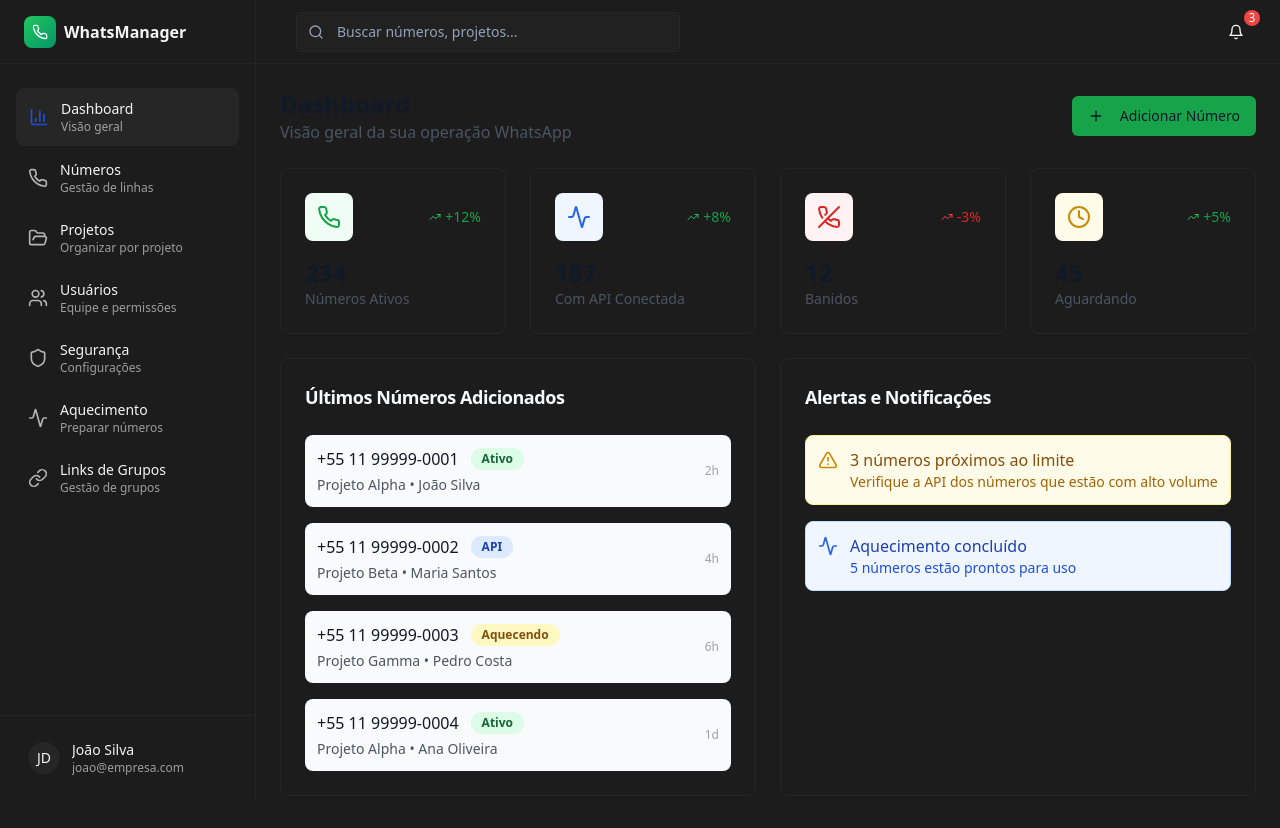
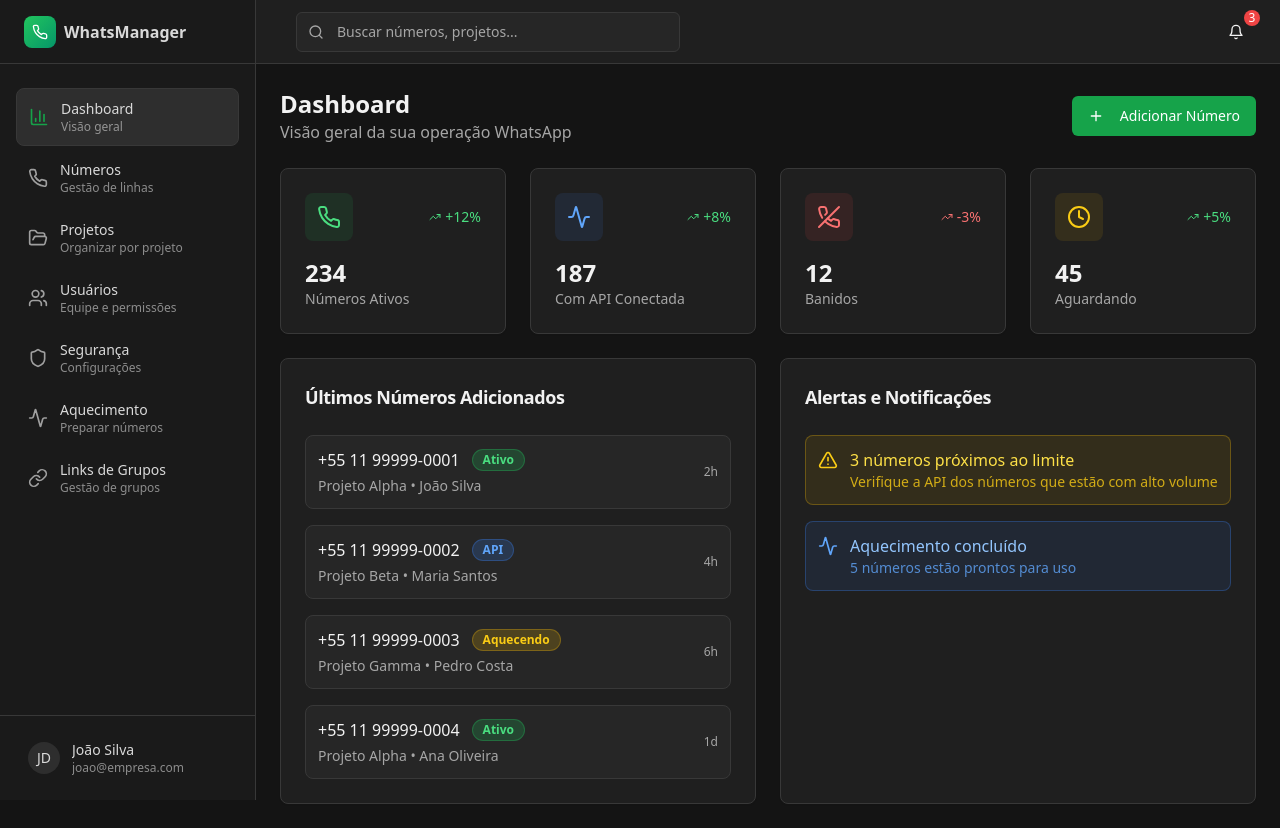
Before and after one commit to neoads/wa-flow-control-91, a React (Vite) app: page / in a window 1280 px wide. Built offline with nearby package versions, Linux system fonts and the light colour scheme.

Commit message:
Fix: Improve color scheme and readability
Adjust the color palette for better visual harmony and readability.

```diff
--- a/src/components/Dashboard.tsx
+++ b/src/components/Dashboard.tsx
@@ -21,8 +21,8 @@ export const Dashboard = () => {
       change: "+12%",
       trend: "up",
       icon: Phone,
-      color: "text-green-600",
-      bgColor: "bg-green-50"
+      color: "text-green-400",
+      bgColor: "bg-green-500/10"
     },
     {
       title: "Com API Conectada",
@@ -30,8 +30,8 @@ export const Dashboard = () => {
       change: "+8%",
       trend: "up",
       icon: Activity,
-      color: "text-blue-600",
-      bgColor: "bg-blue-50"
+      color: "text-blue-400",
+      bgColor: "bg-blue-500/10"
     },
     {
       title: "Banidos",
@@ -39,8 +39,8 @@ export const Dashboard = () => {
       change: "-3%",
       trend: "down",
       icon: PhoneOff,
-      color: "text-red-600",
-      bgColor: "bg-red-50"
+      color: "text-red-400",
+      bgColor: "bg-red-500/10"
     },
     {
       title: "Aguardando",
@@ -48,8 +48,8 @@ export const Dashboard = () => {
       change: "+5%",
       trend: "up",
       icon: Clock,
-      color: "text-yellow-600",
-      bgColor: "bg-yellow-50"
+      color: "text-yellow-400",
+      bgColor: "bg-yellow-500/10"
     }
   ];
 
@@ -62,11 +62,11 @@ export const Dashboard = () => {
 
   const getStatusColor = (status: string) => {
     switch (status) {
-      case "Ativo": return "bg-green-100 text-green-800";
-      case "API": return "bg-blue-100 text-blue-800";
-      case "Aquecendo": return "bg-yellow-100 text-yellow-800";
-      case "Banido": return "bg-red-100 text-red-800";
-      default: return "bg-gray-100 text-gray-800";
+      case "Ativo": return "bg-green-500/20 text-green-400 border border-green-500/30";
+      case "API": return "bg-blue-500/20 text-blue-400 border border-blue-500/30";
+      case "Aquecendo": return "bg-yellow-500/20 text-yellow-400 border border-yellow-500/30";
+      case "Banido": return "bg-red-500/20 text-red-400 border border-red-500/30";
+      default: return "bg-gray-500/20 text-gray-400 border border-gray-500/30";
     }
   };
 
@@ -75,10 +75,10 @@ export const Dashboard = () => {
       {/* Header */}
       <div className="flex items-center justify-between">
         <div>
-          <h1 className="text-2xl font-bold text-gray-900">Dashboard</h1>
-          <p className="text-gray-600">Visão geral da sua operação WhatsApp</p>
+          <h1 className="text-2xl font-bold text-foreground">Dashboard</h1>
+          <p className="text-muted-foreground">Visão geral da sua operação WhatsApp</p>
         </div>
-        <Button className="bg-green-600 hover:bg-green-700">
+        <Button className="bg-green-600 hover:bg-green-700 text-white">
           <Plus className="h-4 w-4 mr-2" />
           Adicionar Número
         </Button>
@@ -89,22 +89,22 @@ export const Dashboard = () => {
         {kpis.map((kpi) => {
           const Icon = kpi.icon;
           return (
-            <Card key={kpi.title} className="hover:shadow-md transition-shadow">
+            <Card key={kpi.title} className="hover:shadow-lg transition-shadow border-border bg-card">
               <CardContent className="p-6">
                 <div className="flex items-center justify-between">
                   <div className={`p-3 rounded-lg ${kpi.bgColor}`}>
                     <Icon className={`h-6 w-6 ${kpi.color}`} />
                   </div>
                   <div className="flex items-center space-x-1 text-sm">
-                    <TrendingUp className={`h-3 w-3 ${kpi.trend === 'up' ? 'text-green-500' : 'text-red-500'}`} />
-                    <span className={kpi.trend === 'up' ? 'text-green-600' : 'text-red-600'}>
+                    <TrendingUp className={`h-3 w-3 ${kpi.trend === 'up' ? 'text-green-400' : 'text-red-400'}`} />
+                    <span className={kpi.trend === 'up' ? 'text-green-400' : 'text-red-400'}>
                       {kpi.change}
                     </span>
                   </div>
                 </div>
                 <div className="mt-4">
-                  <h3 className="text-2xl font-bold text-gray-900">{kpi.value}</h3>
-                  <p className="text-sm text-gray-600">{kpi.title}</p>
+                  <h3 className="text-2xl font-bold text-foreground">{kpi.value}</h3>
+                  <p className="text-sm text-muted-foreground">{kpi.title}</p>
                 </div>
               </CardContent>
             </Card>
@@ -114,49 +114,49 @@ export const Dashboard = () => {
 
       {/* Recent Activity */}
       <div className="grid grid-cols-1 lg:grid-cols-2 gap-6">
-        <Card>
+        <Card className="border-border bg-card">
           <CardHeader>
-            <CardTitle className="text-lg">Últimos Números Adicionados</CardTitle>
+            <CardTitle className="text-lg text-foreground">Últimos Números Adicionados</CardTitle>
           </CardHeader>
           <CardContent>
             <div className="space-y-4">
               {recentNumbers.map((item, index) => (
-                <div key={index} className="flex items-center justify-between p-3 bg-gray-50 rounded-lg">
+                <div key={index} className="flex items-center justify-between p-3 bg-muted/50 rounded-lg border border-border">
                   <div className="flex-1">
                     <div className="flex items-center space-x-3">
-                      <span className="font-medium text-gray-900">{item.number}</span>
+                      <span className="font-medium text-foreground">{item.number}</span>
                       <Badge className={getStatusColor(item.status)}>{item.status}</Badge>
                     </div>
-                    <div className="mt-1 text-sm text-gray-600">
+                    <div className="mt-1 text-sm text-muted-foreground">
                       {item.project} • {item.user}
                     </div>
                   </div>
-                  <span className="text-xs text-gray-400">{item.time}</span>
+                  <span className="text-xs text-muted-foreground">{item.time}</span>
                 </div>
               ))}
             </div>
           </CardContent>
         </Card>
 
-        <Card>
+        <Card className="border-border bg-card">
           <CardHeader>
-            <CardTitle className="text-lg">Alertas e Notificações</CardTitle>
+            <CardTitle className="text-lg text-foreground">Alertas e Notificações</CardTitle>
           </CardHeader>
           <CardContent>
             <div className="space-y-4">
-              <div className="flex items-start space-x-3 p-3 bg-yellow-50 rounded-lg border border-yellow-200">
-                <AlertTriangle className="h-5 w-5 text-yellow-600 mt-0.5" />
+              <div className="flex items-start space-x-3 p-3 bg-yellow-500/10 rounded-lg border border-yellow-500/30">
+                <AlertTriangle className="h-5 w-5 text-yellow-400 mt-0.5" />
                 <div>
-                  <p className="font-medium text-yellow-800">3 números próximos ao limite</p>
-                  <p className="text-sm text-yellow-700">Verifique a API dos números que estão com alto volume</p>
+                  <p className="font-medium text-yellow-300">3 números próximos ao limite</p>
+                  <p className="text-sm text-yellow-400/80">Verifique a API dos números que estão com alto volume</p>
                 </div>
               </div>
 
-              <div className="flex items-start space-x-3 p-3 bg-blue-50 rounded-lg border border-blue-200">
-                <Activity className="h-5 w-5 text-blue-600 mt-0.5" />
+              <div className="flex items-start space-x-3 p-3 bg-blue-500/10 rounded-lg border border-blue-500/30">
+                <Activity className="h-5 w-5 text-blue-400 mt-0.5" />
                 <div>
-                  <p className="font-medium text-blue-800">Aquecimento concluído</p>
-                  <p className="text-sm text-blue-700">5 números estão prontos para uso</p>
+                  <p className="font-medium text-blue-300">Aquecimento concluído</p>
+                  <p className="text-sm text-blue-400/80">5 números estão prontos para uso</p>
                 </div>
               </div>
             </div>
--- a/src/index.css
+++ b/src/index.css
@@ -46,41 +46,42 @@
   }
 
   .dark {
-    --background: 0 0% 11%;
-    --foreground: 210 40% 98%;
+    --background: 0 0% 8%;
+    --foreground: 0 0% 95%;
 
-    --card: 0 0% 11%;
-    --card-foreground: 210 40% 98%;
+    --card: 0 0% 12%;
+    --card-foreground: 0 0% 95%;
 
-    --popover: 0 0% 11%;
-    --popover-foreground: 210 40% 98%;
+    --popover: 0 0% 12%;
+    --popover-foreground: 0 0% 95%;
 
-    --primary: 210 40% 98%;
-    --primary-foreground: 222.2 47.4% 11.2%;
+    --primary: 142 76% 36%;
+    --primary-foreground: 0 0% 98%;
 
-    --secondary: 0 0% 15%;
-    --secondary-foreground: 210 40% 98%;
+    --secondary: 0 0% 18%;
+    --secondary-foreground: 0 0% 85%;
 
-    --muted: 0 0% 15%;
-    --muted-foreground: 215 20.2% 65.1%;
+    --muted: 0 0% 18%;
+    --muted-foreground: 0 0% 65%;
 
-    --accent: 0 0% 15%;
-    --accent-foreground: 210 40% 98%;
+    --accent: 0 0% 18%;
+    --accent-foreground: 0 0% 85%;
 
-    --destructive: 0 62.8% 30.6%;
-    --destructive-foreground: 210 40% 98%;
+    --destructive: 0 62.8% 50%;
+    --destructive-foreground: 0 0% 98%;
 
-    --border: 0 0% 15%;
-    --input: 0 0% 15%;
-    --ring: 212.7 26.8% 83.9%;
-    --sidebar-background: 0 0% 11%;
-    --sidebar-foreground: 240 4.8% 95.9%;
-    --sidebar-primary: 224.3 76.3% 48%;
+    --border: 0 0% 22%;
+    --input: 0 0% 22%;
+    --ring: 142 76% 36%;
+
+    --sidebar-background: 0 0% 10%;
+    --sidebar-foreground: 0 0% 85%;
+    --sidebar-primary: 142 76% 36%;
     --sidebar-primary-foreground: 0 0% 100%;
-    --sidebar-accent: 0 0% 15%;
-    --sidebar-accent-foreground: 240 4.8% 95.9%;
-    --sidebar-border: 0 0% 15%;
-    --sidebar-ring: 217.2 91.2% 59.8%;
+    --sidebar-accent: 0 0% 18%;
+    --sidebar-accent-foreground: 0 0% 85%;
+    --sidebar-border: 0 0% 22%;
+    --sidebar-ring: 142 76% 36%;
   }
 }
 
```
